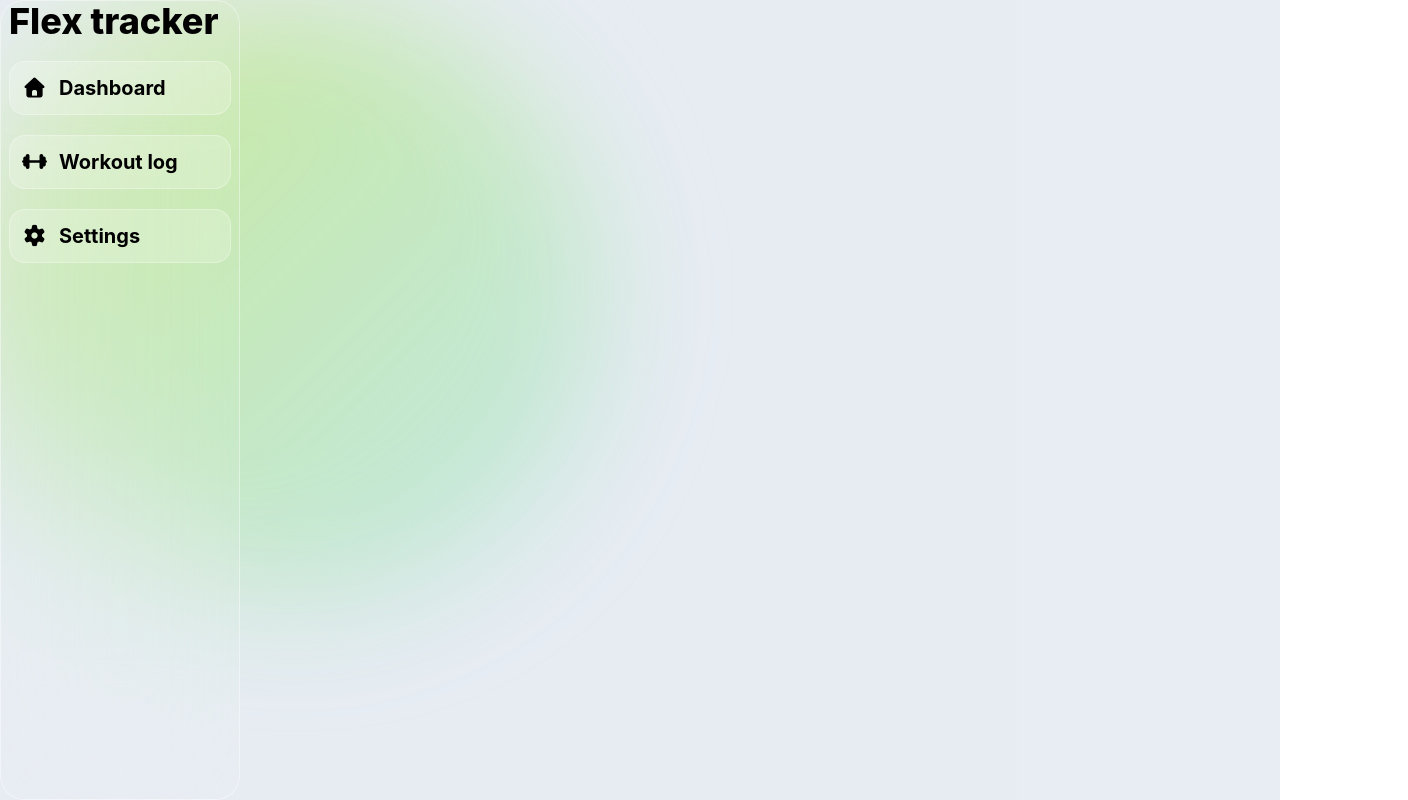
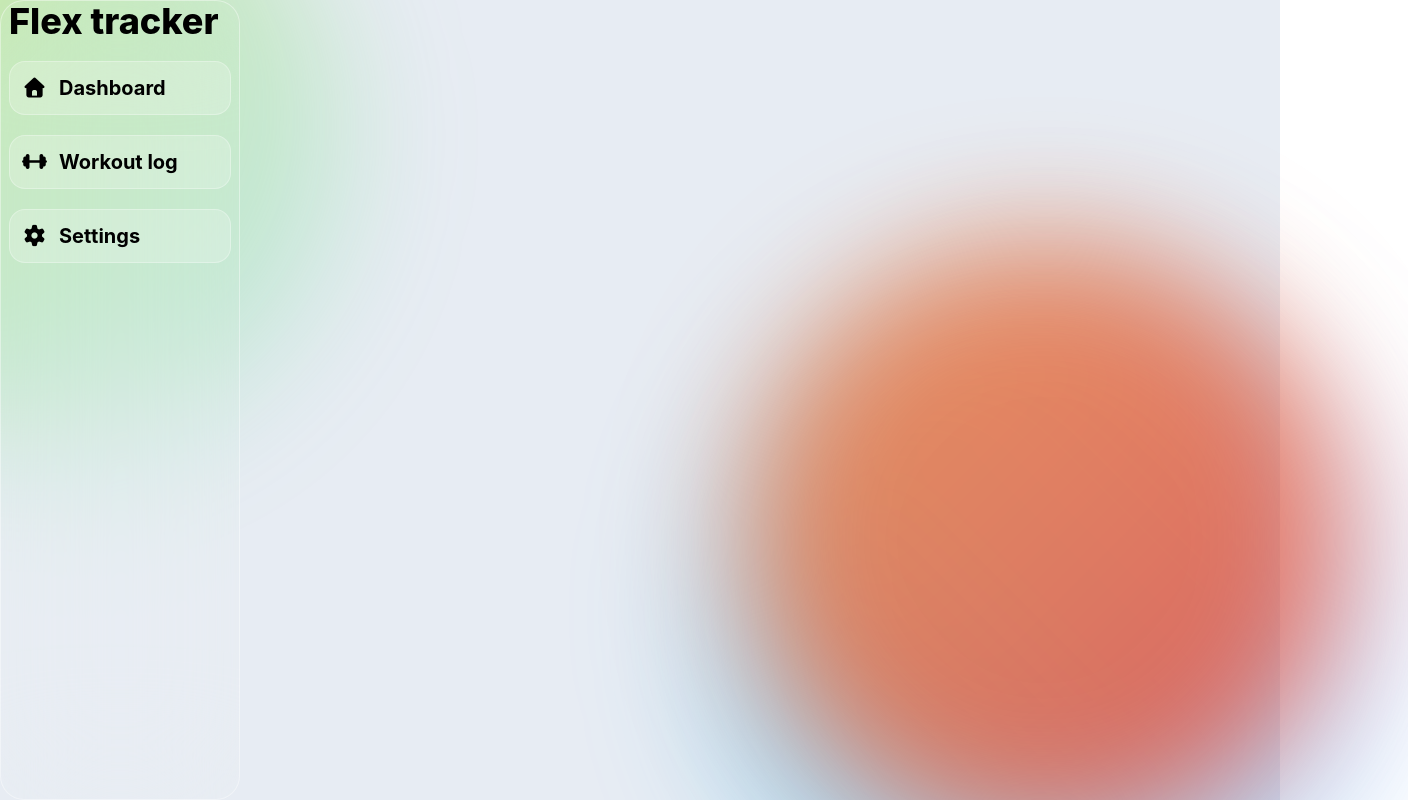
Before and after one commit to ashaanpy-web/Flex-tracker, a React (Vite) app: page / in a window 1280 px wide. Shown: the top 800 px of the page, 1408 px wide, since content can reach past the window. Built offline with nearby package versions, Linux system fonts and the light colour scheme.

Commit message:
added blurred divs

```diff
--- a/src/App.jsx
+++ b/src/App.jsx
@@ -2,11 +2,11 @@ import "./index.css";
 export default function App() {
   return (
     <>
-      <div className="bg-slate-200/80 min-h-screen">
-        <div className="absolute z-0">
+      <div className="bg-slate-200/80 min-h-screen relative">
+        <div className="w-full h-full z-0">
           <div className="absolute top-[-20%] left-[-20%] w-150 h-150 rounded-full bg-linear-to-br from-lime-400/40 to-emerald-400/20 blur-3xl pointer-events-none z-0"></div>
           <div className="absolute bottom-[-20%] right-[-10%] w-175 h-175 rounded-full bg-linear-to-tr from-sky-400/40 to-indigo-400/20 blur-3xl pointer-events-none z-0 "></div>
-          <div className="bg-linear-to-br from-orange-400/30 to-red-500/10 h-150 w-150  rounded-full absolute bottom-[10%] right-[10%] z-0"></div>
+          <div className="bg-linear-to-br from-orange-500/60 to-red-600/60 h-150 w-150  rounded-full absolute bottom-[-5%] right-[-5%] z-0 blur-3xl pointer-events-none"></div>
         </div>
         <div className="z-10 bg-white/5 border relative border-white/40 backdrop-blur-3xl w-60 min-h-screen rounded-3xl pr-2 pl-2">
           <div className=" ">
```
